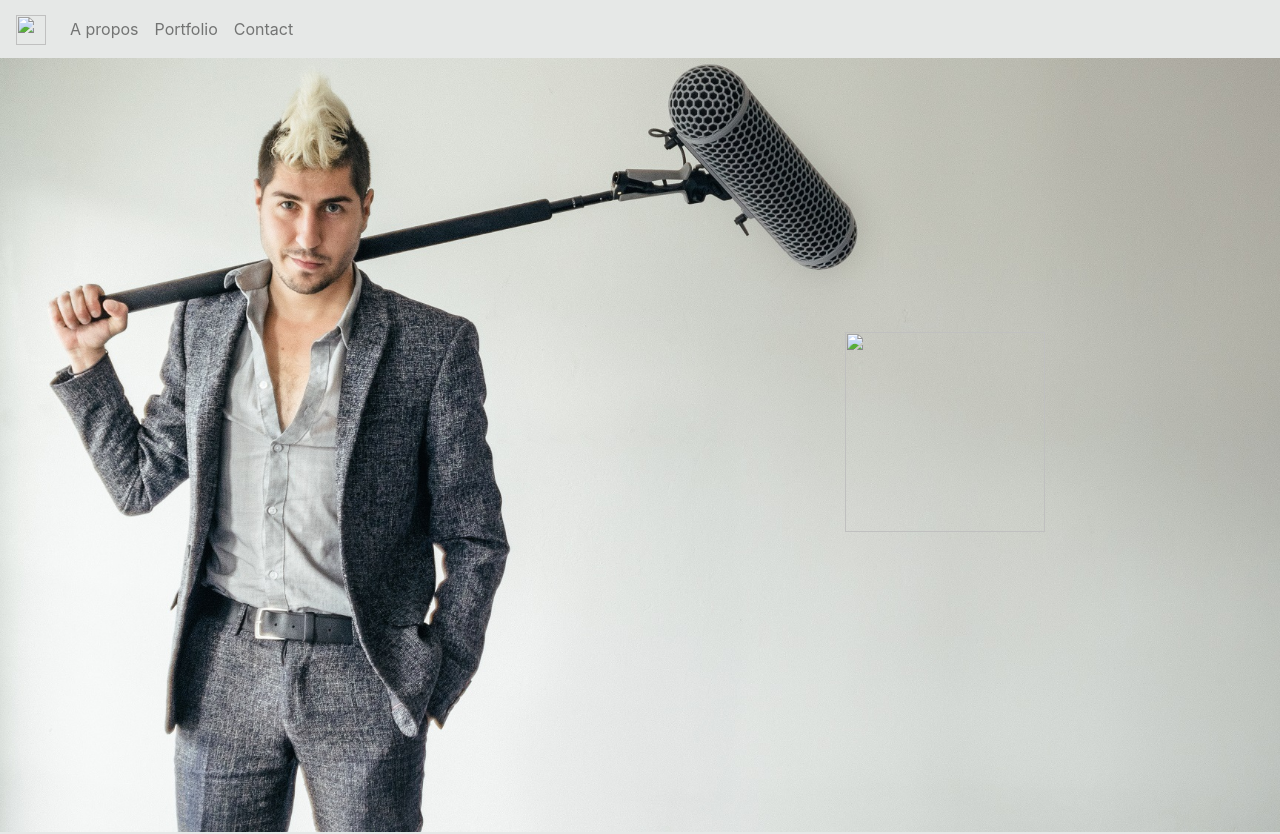
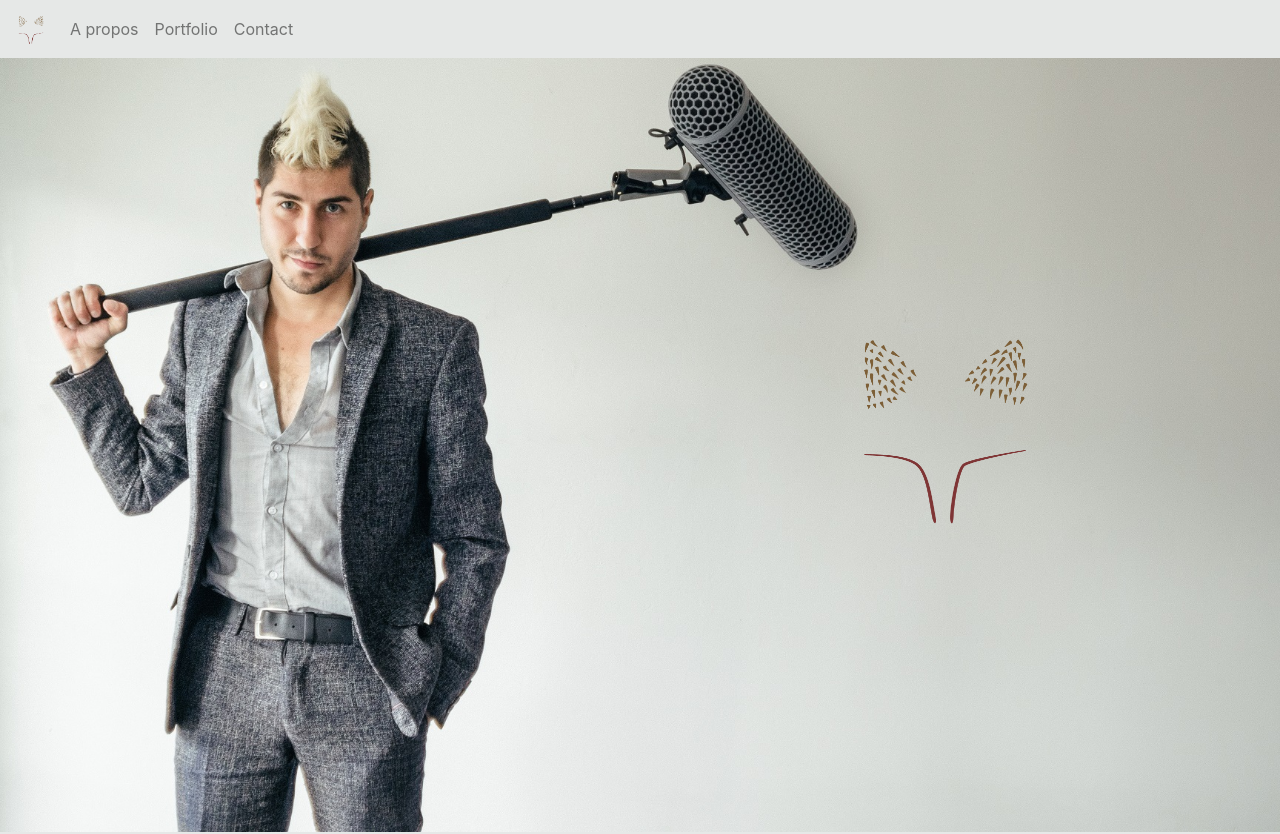
Before and after one commit to aponsero/Web-page-Val, a website: page index.html in a window 1280 px wide. Shown: the top 834 px of the page. Drawn offline with nearby package versions, Linux system fonts and the light colour scheme; the site is published under a folder, as on GitHub Pages, so addresses that start at the root find nothing; a script that the page names is missing.

Commit message:
correction typo

```diff
--- a/index.html
+++ b/index.html
@@ -27,7 +27,7 @@
         </button>
 
         <!-- Brand -->
-        <a class="navbar-brand" href="index.html"><img src="/ressources/fox_logo1.png" width="30" height="30"></a>
+        <a class="navbar-brand" href="index.html"><img src="ressources/fox_logo1.png" width="30" height="30"></a>
 
         <!-- Links -->
         <div class="collapse navbar-collapse" id="nav-content">
@@ -53,7 +53,7 @@
 		<div class="row h-100 align-items-center justify-content-end">
 			<div class="col-4 d-none d-md-block">
 				<a href="#About">
-				<img src="/ressources/fox_logo1.png" width="200" height="200">
+				<img src="ressources/fox_logo1.png" width="200" height="200">
 				</a>
 			</div>
 		</div>
```
Also changed, not shown: gallery.html (+1 -1 lines).
